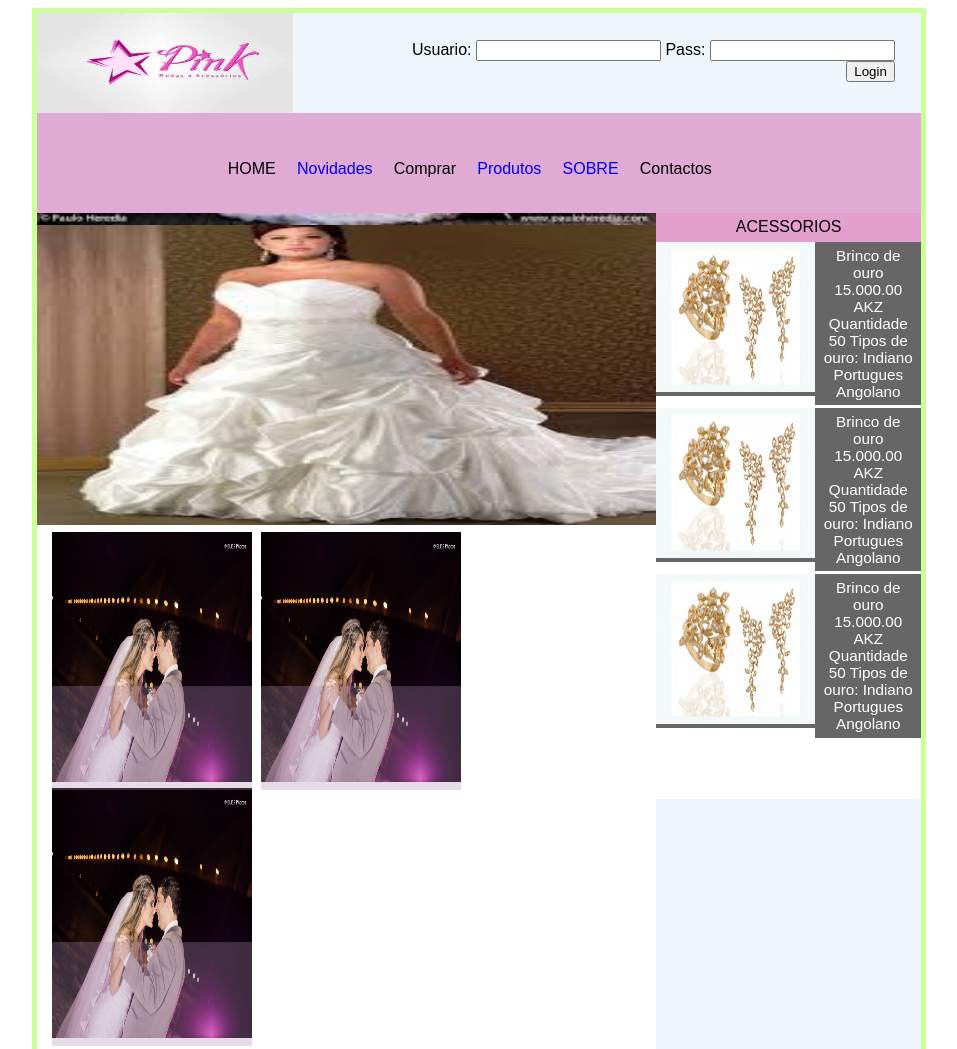
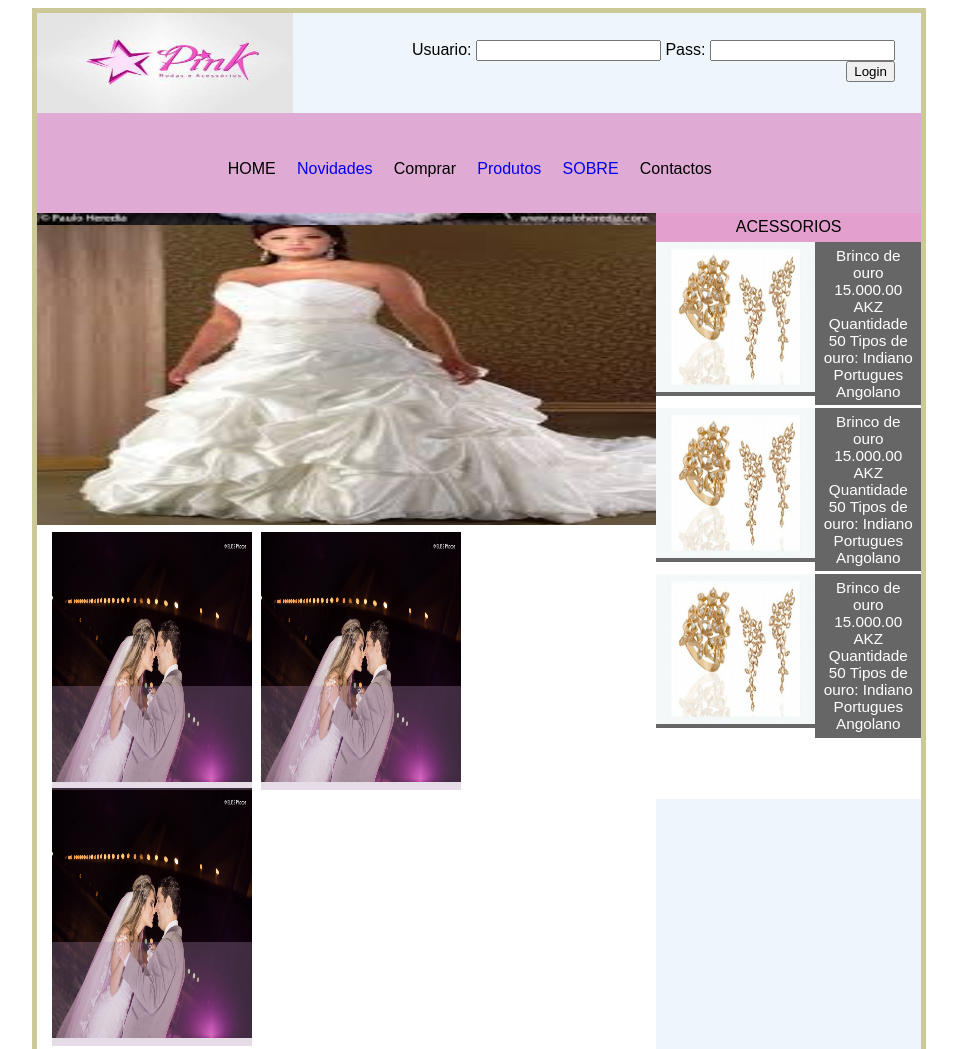
Before and after one commit to gracahonore/gracahonore.github.io, a plain HTML site: page index.html in a window 1280 px wide. Shown: the top 1049 px of the page, without its empty margins (166-1123 px from the left). Drawn offline with Linux system fonts and the light colour scheme.

Commit message:
Update stilo.css

```diff
--- a/css/stilo.css
+++ b/css/stilo.css
@@ -1,6 +1,6 @@
 .mother{
 	width:70%;
-	border:solid 5px #ccff99;
+	border:solid 5px #ccc999;
 	float:left;
 	position:relative;
 	left:15%;
```
